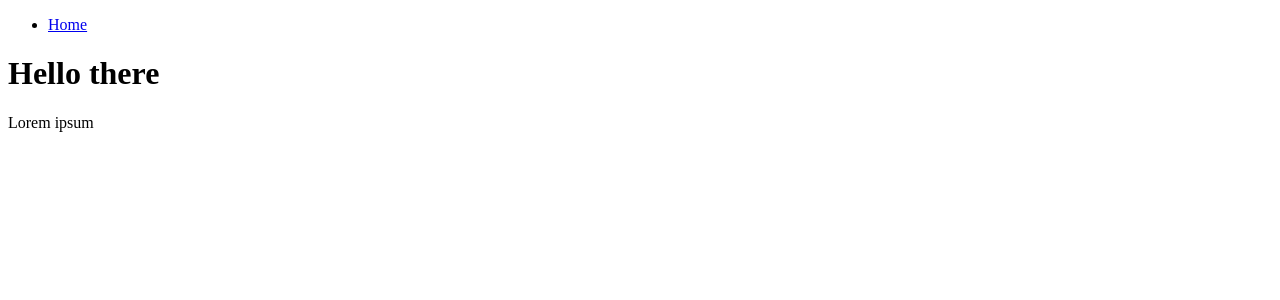
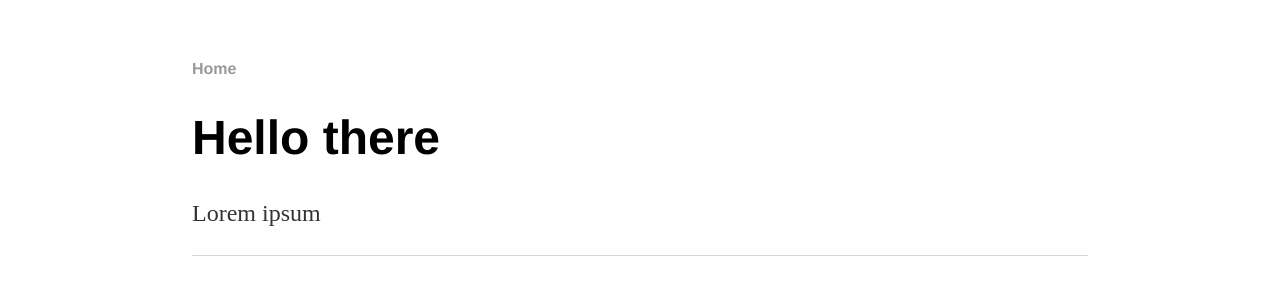
Before and after one commit to motyph/motyph.github.io, a Jekyll site: the page built from index.html, in a window 1280 px wide. Shown: the top 300 px of the page. Built offline with Jekyll 4.4.1, drawn with Linux system fonts in a browser that asks for light colours.

```diff
--- a/_layouts/default.html
+++ b/_layouts/default.html
@@ -1,8 +1,15 @@
 <!DOCTYPE html>
 <html>
     <head>
+        <meta charset="utf-8">
+        <meta http-equiv="X-UA-Compatible" content="IE=edge,chrome=1">
+        <meta name="author" content="MOTYPH, LLC">
+        <meta keywords="motyph, c#, javascript, ux, design, ux design, angular.js, react, reactjs">
+        <meta name="description" content="motyph.github.io">
+        <meta name="viewport" content="width=device-width, initial-scale=1.0">
+
         <title>{{ page.title }}</title>
-        <!-- link to main stylesheet -->
+
         <link rel="stylesheet" type="text/css" href="/css/main.css">
     </head>
     <body>
--- /dev/null
+++ b/css/main.css
@@ -0,0 +1,50 @@
+body {
+    margin: 60px auto;
+    width: 70%;
+}
+
+nav ul, footer ul {
+    font-family:'Helvetica', 'Arial', 'Sans-Serif';
+    padding: 0px;
+    list-style: none;
+    font-weight: bold;
+}
+
+nav ul li, footer ul li {
+    display: inline;
+    margin-right: 20px;
+}
+
+a {
+    text-decoration: none;
+    color: #999;
+}
+
+a:hover {
+    text-decoration: underline;
+}
+
+h1 {
+    font-size: 3em;
+    font-family:'Helvetica', 'Arial', 'Sans-Serif';
+}
+
+p {
+    font-size: 1.5em;
+    line-height: 1.4em;
+    color: #333;
+}
+
+footer {
+    border-top: 1px solid #d5d5d5;
+    font-size: .8em;
+}
+
+ul.posts {
+    margin: 20px auto 40px;
+    font-size: 1.5em;
+}
+
+ul.posts li {
+    list-style: none;
+}
```
Also changed, not shown: _layouts/post.html (added, +9 -0 lines), _posts/2016-11-22-Introduction-to-jekyll.md (added, +7 -0 lines).
